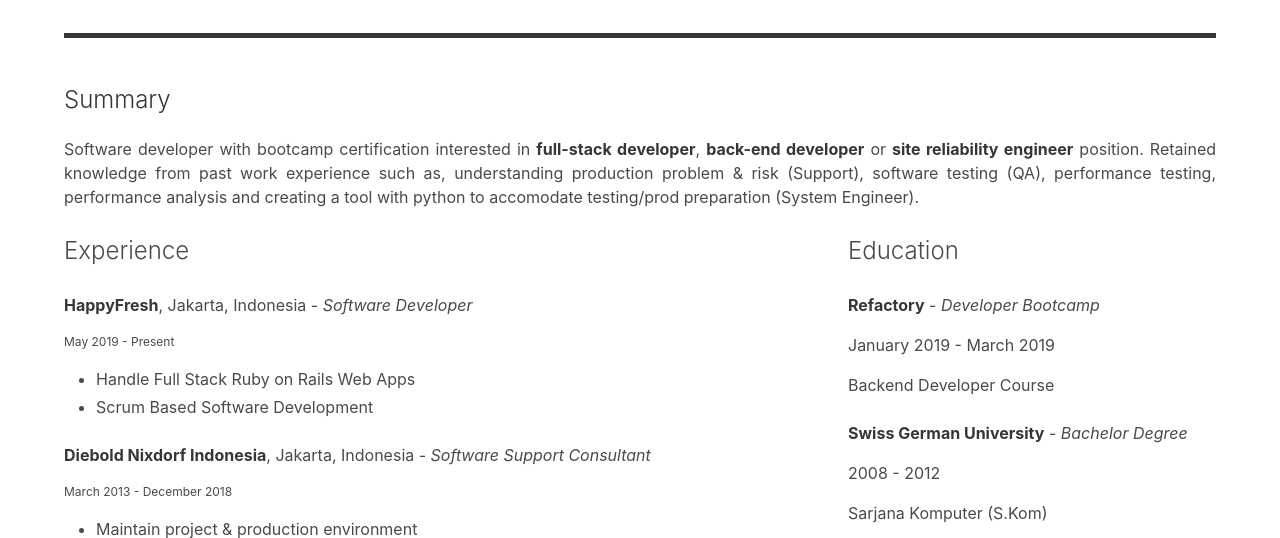
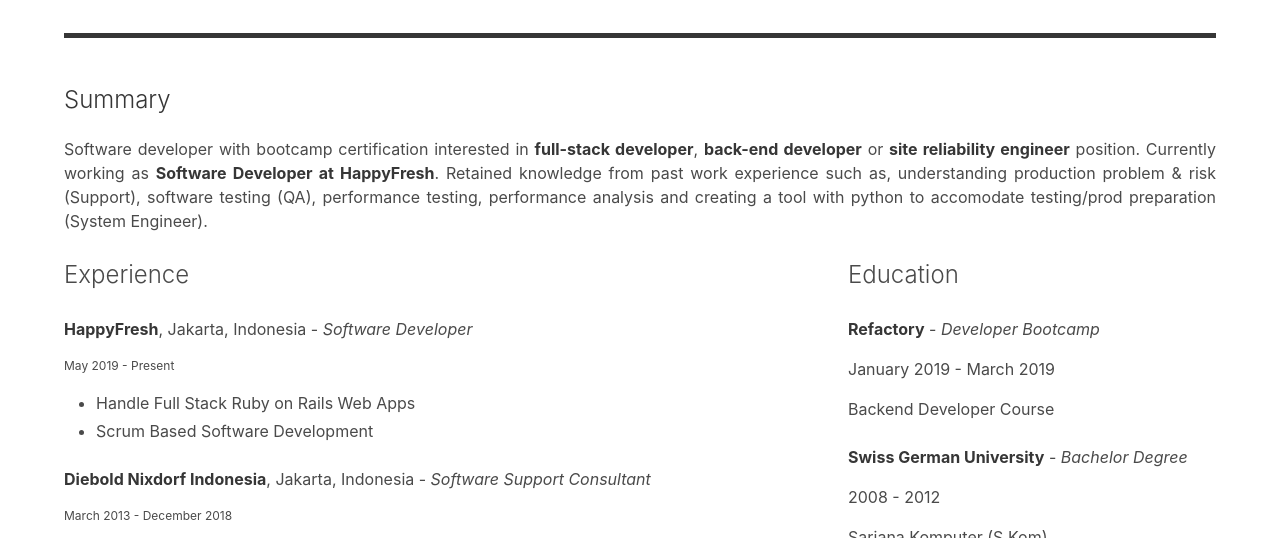
Before and after one commit to ario-b/web-resume, a website: page docs/index.html in a window 1280 px wide. Shown: the part 191-729 px from the top of the page. Drawn offline with Linux system fonts and the light colour scheme.

Commit message:
Update index summary

```diff
--- a/docs/index.html
+++ b/docs/index.html
@@ -52,6 +52,7 @@
             <strong>full-stack developer</strong>,
             <strong>back-end developer</strong>
             or <strong>site reliability engineer</strong> position.
+            Currently working as <strong>Software Developer at HappyFresh</strong>.
             Retained knowledge from past work experience such as,
               understanding production problem & risk (Support),
               software testing (QA),
```
